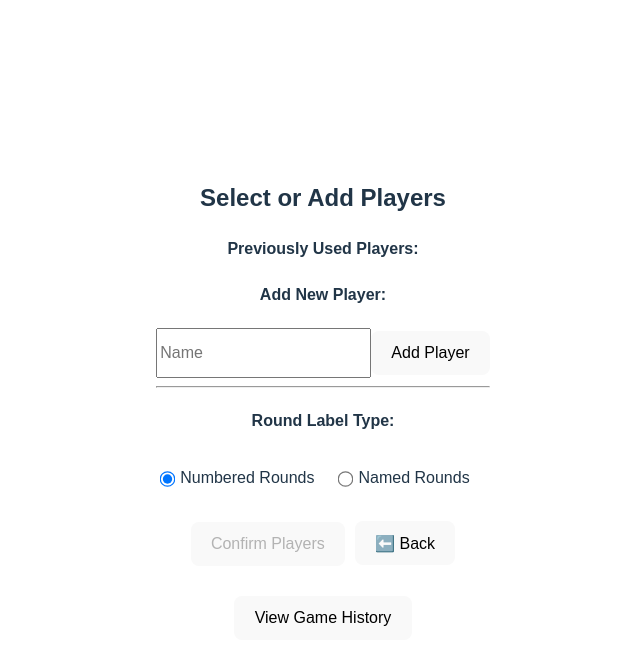
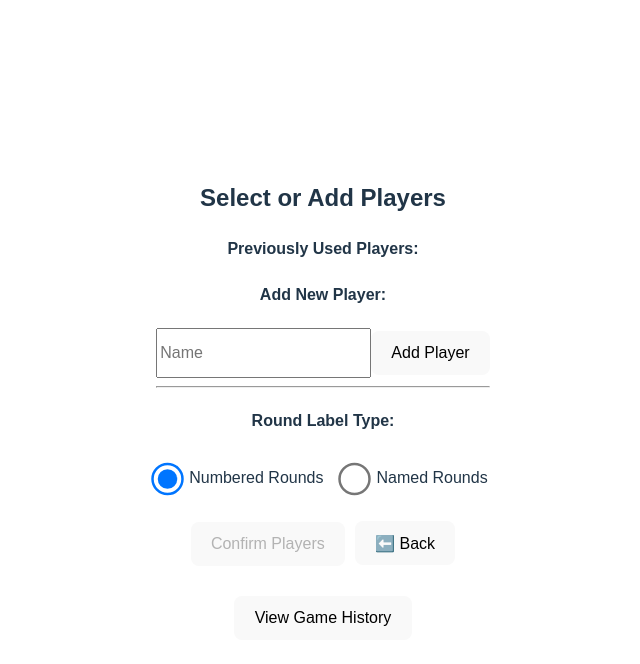
Before and after one commit to illja-popovics/scoresheet_app, a React (Vite) app: page / in a window 1280 px wide. Both pictures are taken after typing "Sample" into the empty fields and a click on the button "Add Game". Shown: the top 664 px of the page, without its empty margins (332-972 px from the left). Built offline with nearby package versions, Linux system fonts and the light colour scheme.

Commit message:
Fix styles

```diff
--- a/src/components/PlayerSelector/PlayerSelector.jsx
+++ b/src/components/PlayerSelector/PlayerSelector.jsx
@@ -9,7 +9,7 @@ const PlayerSelector = ({ onConfirm, onBack }) => {
     toggleSelection,
     addPlayer,
     deletePlayer,
-    setSelectedPlayers
+    // setSelectedPlayers
   } = usePlayers();
 
   const [name, setName] = useState("");
--- a/src/components/PlayerSelector/PlayerSelector.module.css
+++ b/src/components/PlayerSelector/PlayerSelector.module.css
@@ -40,8 +40,9 @@
 }
 
 .radioInput {
-    margin-right: 6px;
-    transform: scale(1.2);
+    margin-right: 15px;
+    transform: scale(2.5);
     /* Makes radio slightly bigger */
     cursor: pointer;
+    vertical-align: middle;
 }
```
